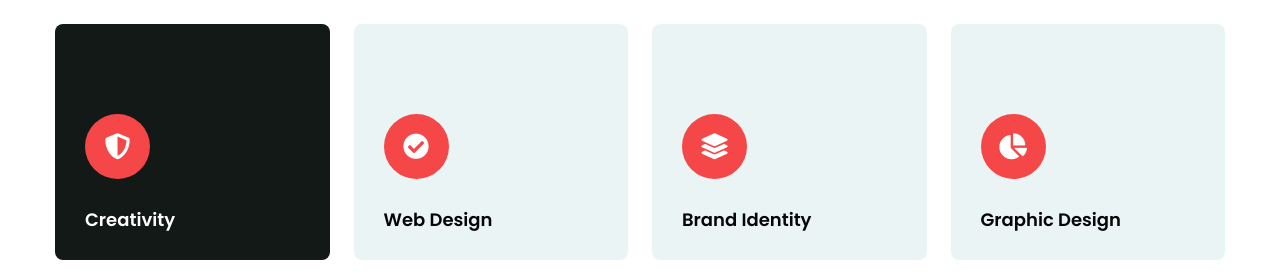
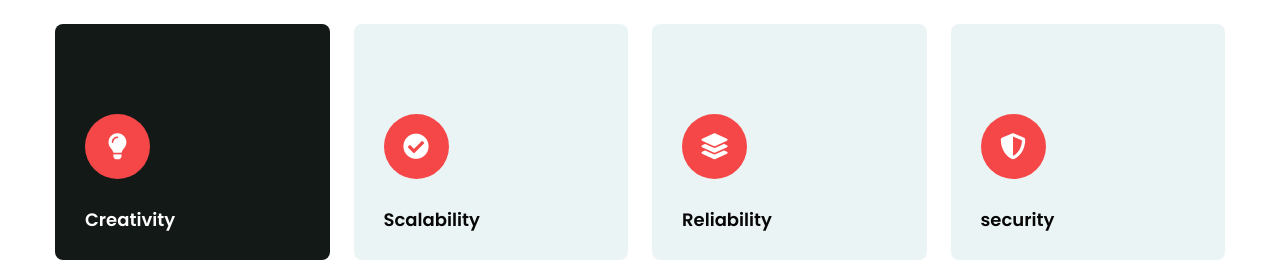
Before and after one commit to prasanth1156/portfolio, a plain HTML site: page services.html in a window 1280 px wide. Shown: the part 527-800 px from the top of the page. Drawn offline with Linux system fonts and the light colour scheme.

Commit message:
Update services.html

```diff
--- a/services.html
+++ b/services.html
@@ -97,7 +97,7 @@ Author URL: http://w3layouts.com
                 <div class="col-lg-3 col-md-6 grids-feature">
                     <div class="area-box active">
                         <div class="icon-style">
-                            <i class="fas fa-shield-alt"></i>
+                            <i class="fas fa-lightbulb"></i>
                         </div>
                         <h4><a href="#feature" class="title-head">Creativity</a></h4>
                         <!-- <a href="#" class="btn more p-0">Explore More<i
@@ -109,7 +109,7 @@ Author URL: http://w3layouts.com
                         <div class="icon-style">
                             <i class="fas fa-check-circle"></i>
                         </div>
-                        <h4><a href="#feature" class="title-head">Web Design</a></h4>
+                        <h4><a href="#feature" class="title-head">Scalability</a></h4>
                         <!-- <a href="about.html" class="btn more p-0">Explore More<i
                                 class="fas fa-long-arrow-alt-right ms-1"></i></a> -->
                     </div>
@@ -119,7 +119,7 @@ Author URL: http://w3layouts.com
                         <div class="icon-style">
                             <i class="fas fa-layer-group"></i>
                         </div>
-                        <h4><a href="#feature" class="title-head">Brand Identity</a></h4>
+                        <h4><a href="#feature" class="title-head">Reliability</a></h4>
                         <!-- <a href="about.html" class="btn more p-0">Explore More<i
                                 class="fas fa-long-arrow-alt-right ms-1"></i></a> -->
                     </div>
@@ -127,9 +127,9 @@ Author URL: http://w3layouts.com
                 <div class="col-lg-3 col-md-6 grids-feature mt-lg-0 mt-4">
                     <div class="area-box">
                         <div class="icon-style">
-                            <i class="fas fa-chart-pie"></i>
+                            <i class="fas fa-shield-alt"></i>
                         </div>
-                        <h4><a href="#feature" class="title-head">Graphic Design</a></h4>
+                        <h4><a href="#feature" class="title-head">security</a></h4>
                         <!-- <a href="about.html" class="btn more p-0">Explore More<i
                                 class="fas fa-long-arrow-alt-right ms-1"></i></a> -->
                     </div>
```
